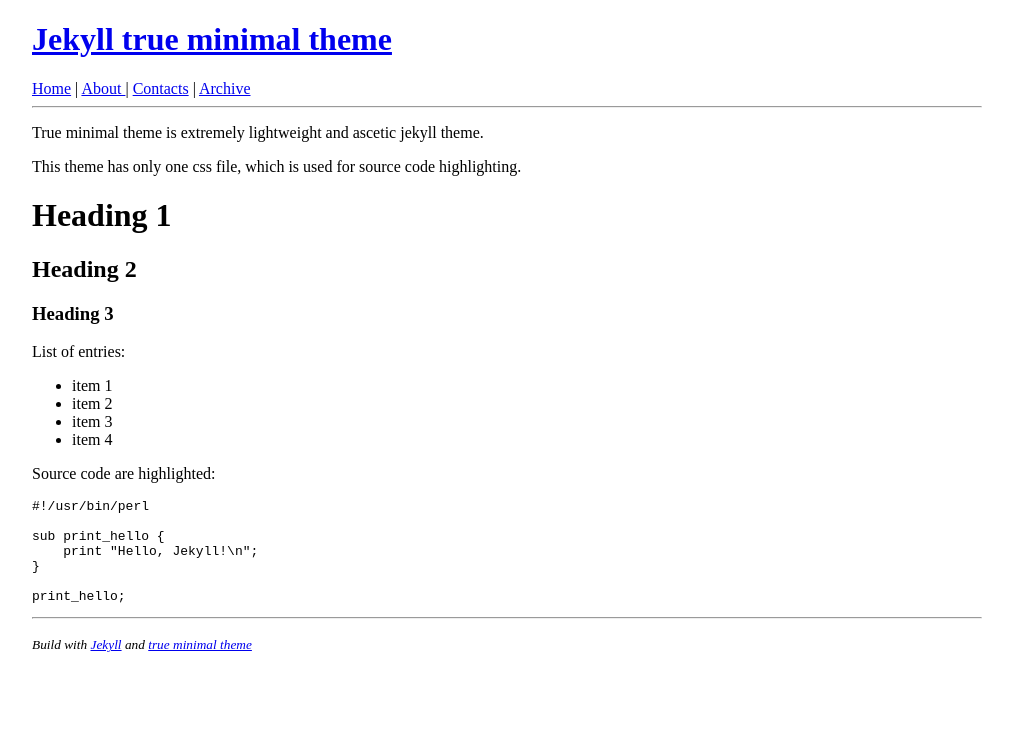
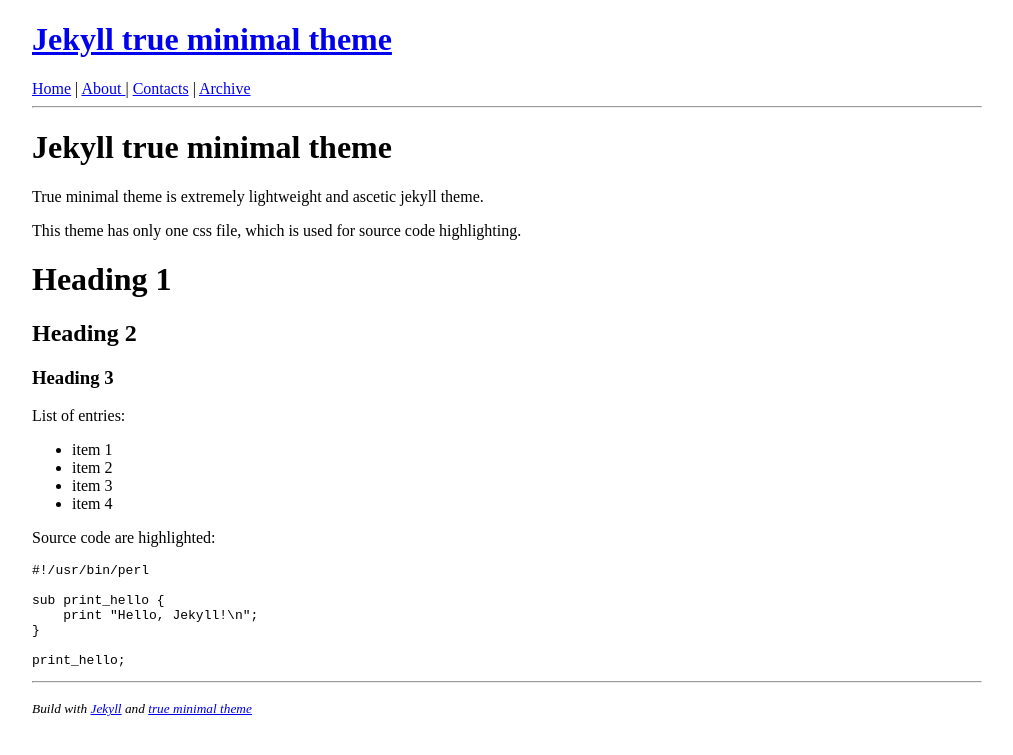
Before and after one commit to bachmeil/the-blog, a Jekyll site: the page built from _posts/2018-01-01-jekyll-true-minimal-theme.md, in a window 1280 px wide. Shown: the top 755 px of the page, without its empty margins (133-1146 px from the left). Built offline with Jekyll 4.4.1, drawn with Linux system fonts in a browser that asks for light colours; some of the changed lines change nothing that is shown.

Commit message:
Figuring this out

```diff
--- a/_config.yml
+++ b/_config.yml
@@ -2,7 +2,7 @@
 description: "Lightweight theme"
 
 url: ''
-baseurl: ''
+baseurl: '/the-blog'
 
 markdown: kramdown
 markdown_ext: "markdown,mkdown,mkdn,mkd,md"
@@ -20,8 +20,8 @@
 
 #disqus-id: your-disqus-id
 
-#source: .
-#destination: ./_site
+source: .
+destination: ./_site
 
 sass:
     style: :compressed
--- a/_posts/2018-01-01-jekyll-true-minimal-theme.md
+++ b/_posts/2018-01-01-jekyll-true-minimal-theme.md
@@ -1,6 +1,7 @@
 ---
-layout: default
+layout: post
 title:  "Jekyll true minimal theme"
+
 ---
 
 True minimal theme is extremely lightweight and ascetic jekyll theme.
```
